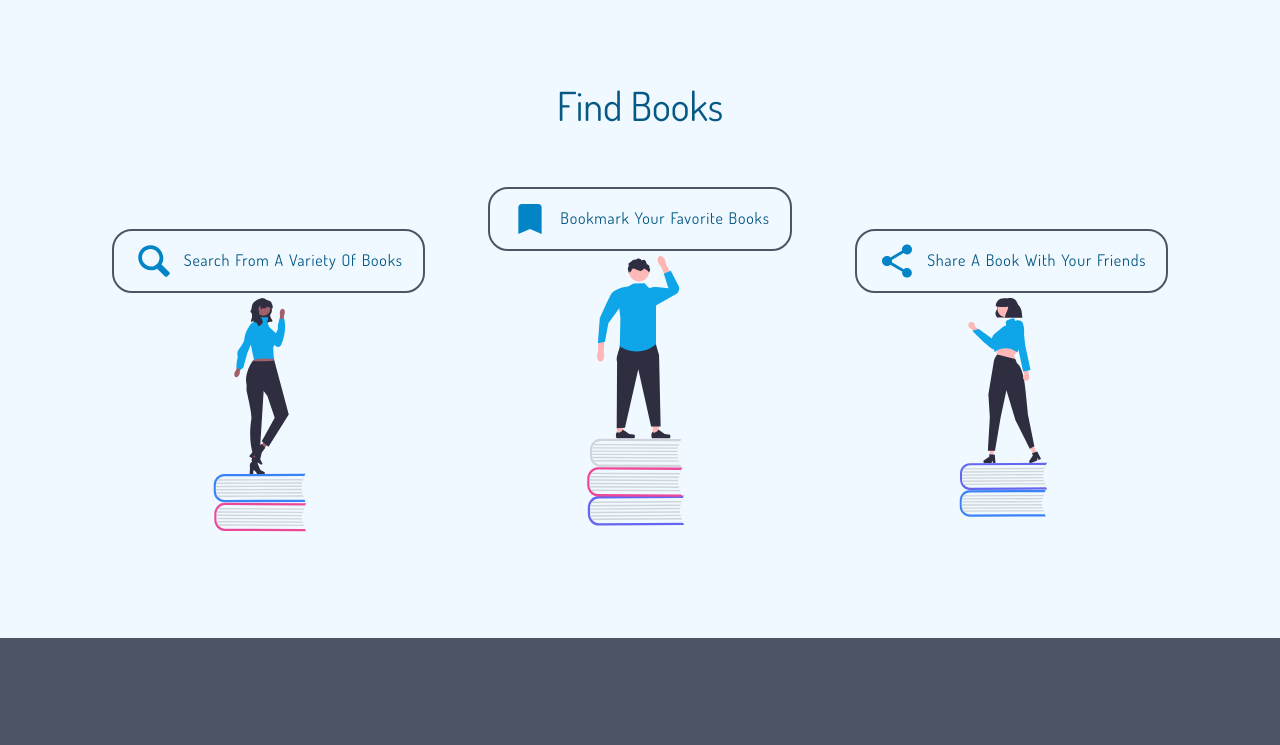
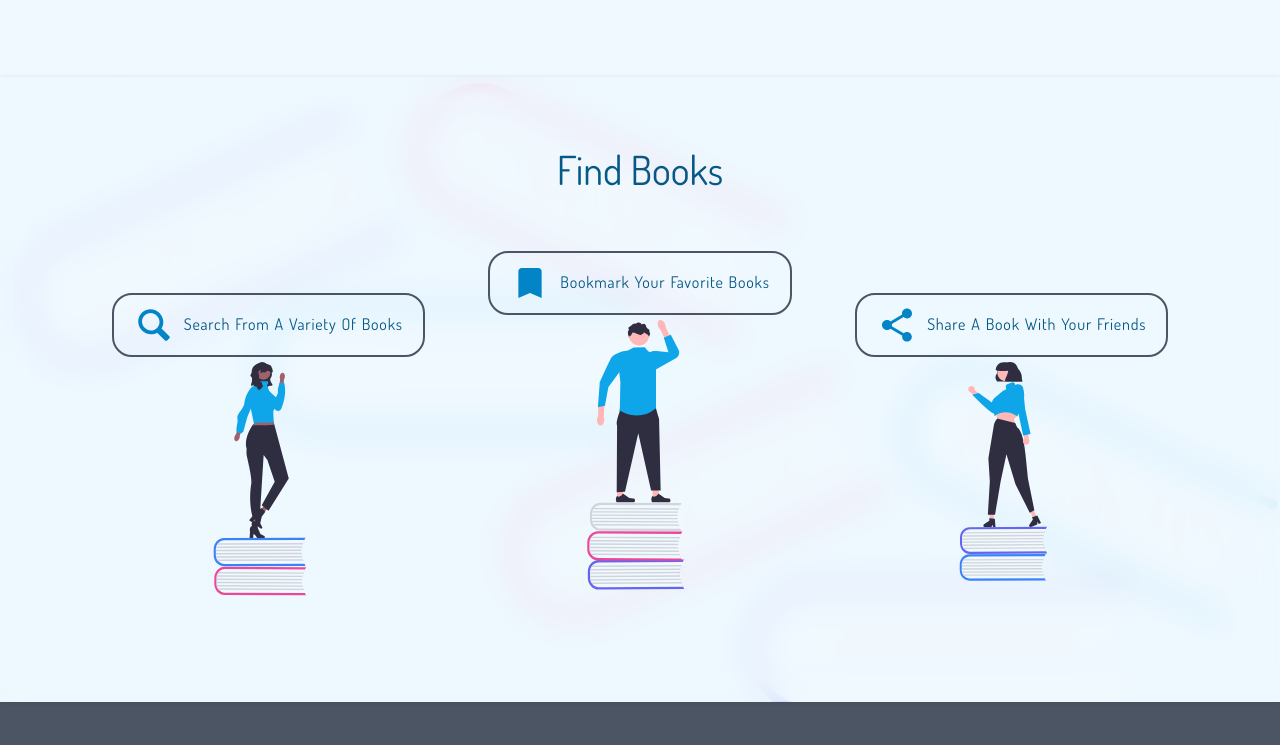
Before and after one commit to Pranav-Patani/Shelf-Share, a website built with Parcel: page index.html in a window 1280 px wide. Shown: the part 1155-1900 px from the top of the page. Built offline with nearby package versions, Linux system fonts and the light colour scheme; no server answers.

Commit message:
feat: add background image to section find

```diff
--- a/src/sass/abstracts/_variables.scss
+++ b/src/sass/abstracts/_variables.scss
@@ -40,6 +40,7 @@
   --space-4: 3.2rem;
   --space-5: 4rem;
   --space-7: 5.6rem;
+  --space-8: 6.4rem;
   --space-10: 8rem;
   --space-12: 9.6rem;
 
--- a/src/sass/pages/_home.scss
+++ b/src/sass/pages/_home.scss
@@ -208,7 +208,30 @@
 // ------------------------
 
 .section-find-info {
-  padding: var(--space-0) var(--space-10) var(--space-4);
+  padding: var(--space-8) var(--space-10) var(--space-4);
+  background-image: linear-gradient(
+      60deg,
+      rgb(240 249 255 / 85%) 50%,
+      rgb(240 249 255 / 85%) 50%
+    ),
+    url('/src/img/background.webp');
+  background-size: cover;
+  background-position: center;
+  backdrop-filter: blur(1.5rem);
+  position: relative;
+  box-shadow: 0 0 0.4rem rgb(3 7 18 / 10%);
+
+  &::after {
+    content: '';
+    height: 100%;
+    width: 100%;
+    z-index: var(--z-index-lvl-neg-1);
+    position: absolute;
+    top: 0;
+    left: 0;
+    background-color: transparent;
+    backdrop-filter: blur(1.5rem);
+  }
 
   &__heading {
     text-align: center;
```
